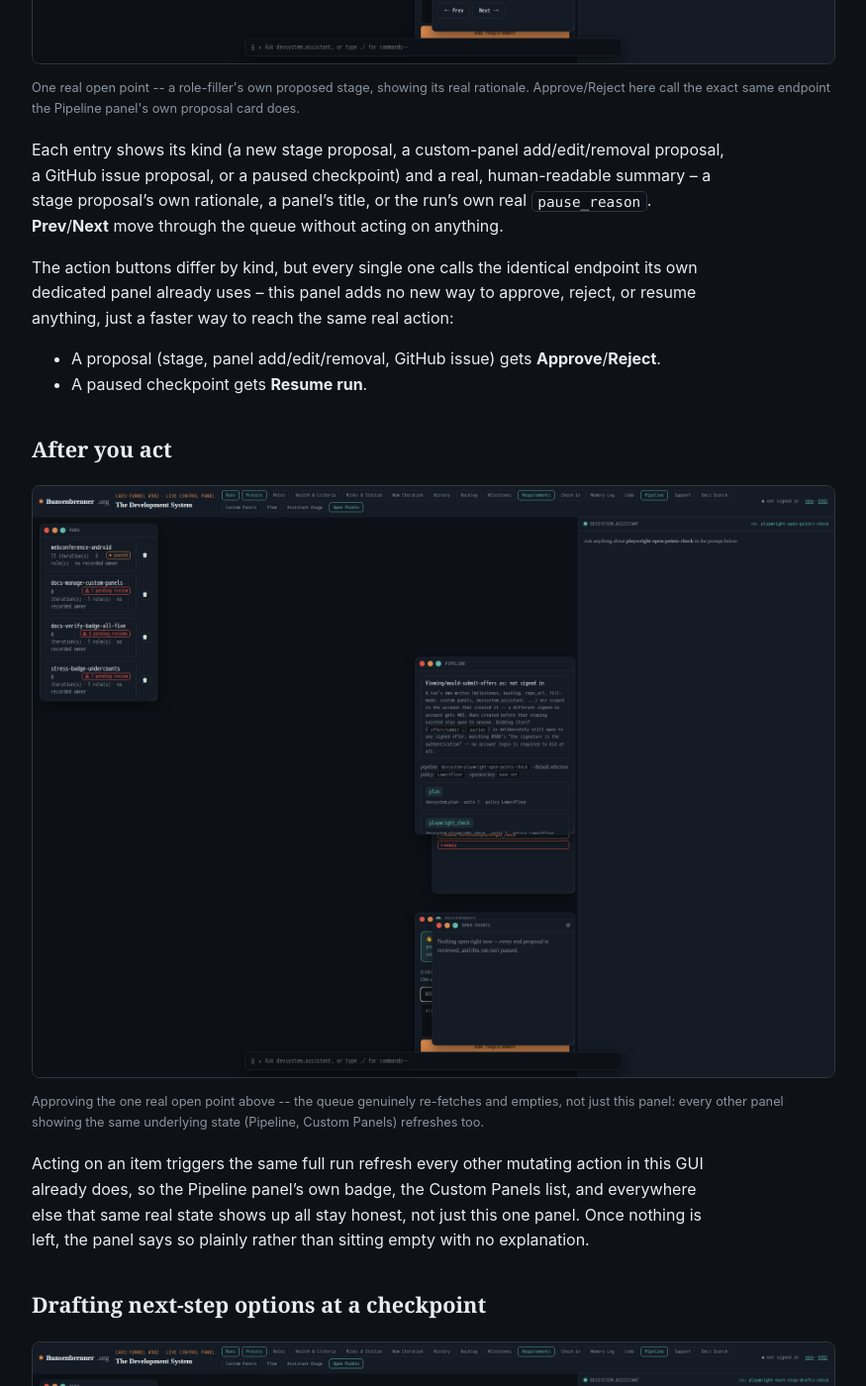
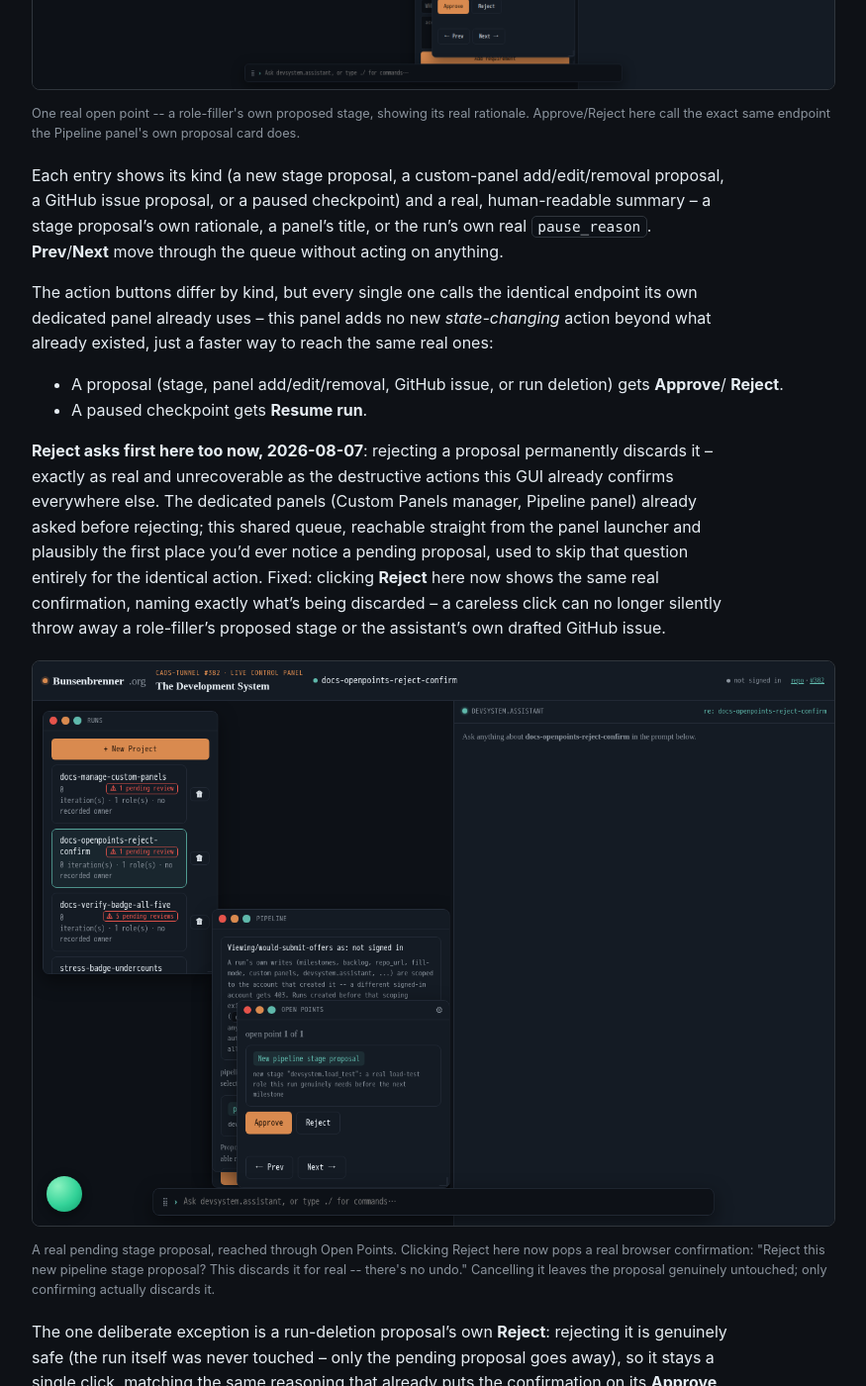
Before and after one commit to scimbe/CADS-devsystem-docs, a Jekyll site: the page built from _how-to/work-through-open-points.md, in a window 1280 px wide and 1400 px high, scrolled down 1239 px. Shown: the whole window at 99% size, without its empty margins (322-1197 px from the left). Built offline with Jekyll 4.4.1, drawn with Linux system fonts in a browser that asks for light colours; some of the changed text lies outside the part shown.

Commit message:
how-to: document the sixth open-points queue and Reject's new confirm step
CADS-devsystem@9306a0b added a real confirm() to Open Points' shared
Reject button (previously only its dedicated panels asked first) and
delete-run proposals grew this queue from five kinds to six -- this
page still said five and claimed Reject was a silent same-endpoint
call with no new behavior. Fixed with a live screenshot and the one
deliberate exception (delete-run proposal reject stays confirm-free,
since rejecting it is genuinely safe).

Co-Authored-By: Claude Sonnet 5 <noreply@anthropic.com>
Claude-Session: https://claude.ai/code/session_018FkngvdKnmVcAT84EZe7Ur

```diff
--- a/_how-to/work-through-open-points.md
+++ b/_how-to/work-through-open-points.md
@@ -16,9 +16,11 @@ queue instead -- open it from the [panel launcher]({{ '/how-to/navigate-with-the
 ## What counts as an open point
 
 Deliberately narrow: only things nothing else can proceed without a real decision on. As of this
-writing that's the same five real pending-proposal queues the Pipeline chip's own badge already
-counts (a new stage, a new/edited/removed custom panel, a proposed GitHub issue), a paused run's own
-checkpoint, and any leftover draft next-step option once the run isn't paused anymore (see below).
+writing that's the same six real pending-proposal queues the Pipeline chip's own badge already
+counts (a new stage, a new/edited/removed custom panel, a proposed GitHub issue, and -- since
+2026-08-07 -- a [proposal to delete the whole
+run]({{ '/how-to/ask-the-assistant/' | relative_url }})), a paused run's own checkpoint, and any
+leftover draft next-step option once the run isn't paused anymore (see below).
 An unverified requirement or a stalled stage is a normal, common run state on its own, not a stuck
 decision -- both are deliberately left out so the queue stays a real signal, not noise.
 
@@ -35,11 +37,31 @@ rationale, a panel's title, or the run's own real `pause_reason`. **Prev**/**Nex
 queue without acting on anything.
 
 The action buttons differ by kind, but every single one calls the identical endpoint its own
-dedicated panel already uses -- this panel adds no new way to approve, reject, or resume anything,
-just a faster way to reach the same real action:
+dedicated panel already uses -- this panel adds no new *state-changing* action beyond what already
+existed, just a faster way to reach the same real ones:
 
-- A proposal (stage, panel add/edit/removal, GitHub issue) gets **Approve**/**Reject**.
+- A proposal (stage, panel add/edit/removal, GitHub issue, or run deletion) gets **Approve**/
+  **Reject**.
 - A paused checkpoint gets **Resume run**.
+
+**Reject asks first here too now, 2026-08-07**: rejecting a proposal permanently discards it --
+exactly as real and unrecoverable as the destructive actions this GUI already confirms everywhere
+else. The dedicated panels (Custom Panels manager, Pipeline panel) already asked before rejecting;
+this shared queue, reachable straight from the panel launcher and plausibly the first place you'd
+ever notice a pending proposal, used to skip that question entirely for the identical action. Fixed:
+clicking **Reject** here now shows the same real confirmation, naming exactly what's being discarded
+-- a careless click can no longer silently throw away a role-filler's proposed stage or the
+assistant's own drafted GitHub issue.
+
+<figure>
+<img src="{{ '/assets/img/howto-open-points/09-reject-before-confirm.png' | relative_url }}" alt="The Open Points panel showing a pending stage proposal for devsystem.load_test with its real rationale, and Approve/Reject buttons">
+<figcaption>A real pending stage proposal, reached through Open Points. Clicking Reject here now pops a real browser confirmation: "Reject this new pipeline stage proposal? This discards it for real -- there's no undo." Cancelling it leaves the proposal genuinely untouched; only confirming actually discards it.</figcaption>
+</figure>
+
+The one deliberate exception is a run-deletion proposal's own **Reject**: rejecting it is genuinely
+safe (the run itself was never touched -- only the pending proposal goes away), so it stays a single
+click, matching the same reasoning that already puts the confirmation on its **Approve** button
+instead.
 
 ## After you act
 
```
Also changed, not shown: assets/img/howto-open-points/09-reject-before-confirm.png (added).
